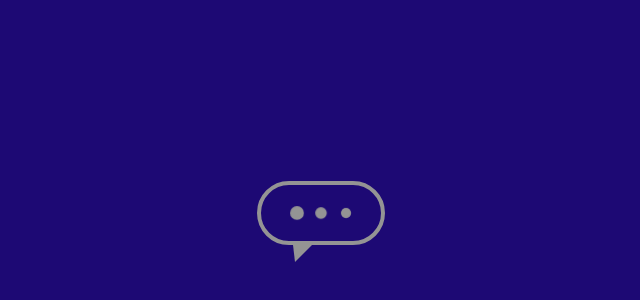
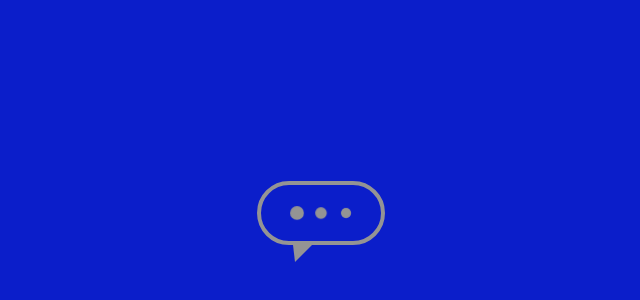
Before and after one commit to UskOops/Template-portfolio, a plain HTML site: page keyframes_2/index.html in a window 1280 px wide. Shown: the part 202-502 px from the top of the page, without its empty margins (319-959 px from the left). Drawn offline with Linux system fonts and the light colour scheme.

Commit message:
Update style.css

```diff
--- a/keyframes_2/style.css
+++ b/keyframes_2/style.css
@@ -7,7 +7,7 @@ body {
 .wrapper {
     height: 100vh;
     width: 100vw;
-    background-color: rgb(29, 9, 116);
+    background-color: rgb(11, 30, 202);
     display: flex;
     justify-content: center;
     align-items: center;
```
